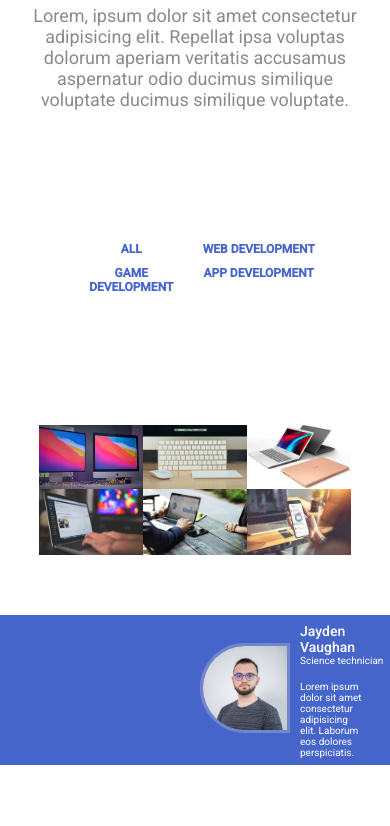
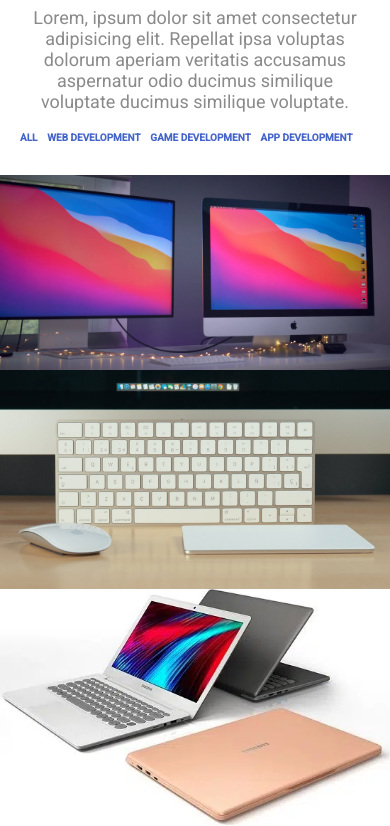
Before and after one commit to vgnFran/practice, a plain HTML site: page index.html in a window 390 px wide. Shown: the part 4000-4826 px from the top of the page. Before the commit the page ends 4765 px from the top, so only its background shows below. Drawn offline with Linux system fonts and the light colour scheme.

Commit message:
prefinishMobile

```diff
--- a/styles.css
+++ b/styles.css
@@ -3,6 +3,9 @@
     margin:0;
     padding: 0;
     box-sizing: border-box;
+
+
+
 }
 /*----------HEAD-----------*/
 header{
@@ -16,16 +19,11 @@ header{
 #iconMenu{
     display: none;
 }
-@media (max-width:767px){
-
-
-}
 .navbar{
     display: flex;
     padding: 10px;
     align-items: center;
     font-family: 'Roboto', sans-serif;
-
 }
 .navbar h2{
     margin-right: auto;
@@ -38,7 +36,6 @@ header{
 nav{
     margin-right: 150px;
 }
-
 .navbar a{
     padding: 8px;
     text-decoration: none;
@@ -84,7 +81,6 @@ nav{
     font-size: 40px;
     color: white;
 }
-
 .head p{
     font-family: 'Roboto', sans-serif;
     text-align: center;
@@ -401,6 +397,7 @@ nav{
     padding-bottom: 0px;
     height: 200px;
     font-family: 'Roboto', sans-serif;
+
 }
 #portf h2{
     font-size:22px;
@@ -426,29 +423,30 @@ nav{
         @media (max-width:767px) {
             #portf{
             width: 100%;
-        height: 500px;
+            justify-content: center;
+            margin-top: 10px;
+            margin-bottom: 40px;
+
         }
         #portf h2{
             font-size: 30px;
         }
         #portf p{
             font-size: 18px;
+            padding-bottom: 20px;
         }
         #portf #portfAS {
-        display: grid;
-        grid-template-columns: repeat(2,1fr);
-        gap: 10px;
+            width: 95%;
+            margin: 0;
+            padding: 0;
         }
         #portfAS p{
-        font-size: 12px;
+            font-size: 10px;
+            padding: 0%;
+            margin:0%;
+            display: flex;
+            justify-content: space-between;
         }
-
-
-}
-
-
-
-
 .portfImgs{
    display: grid;
    grid-template-columns: repeat(3,1fr);
@@ -457,14 +455,17 @@ nav{
    grid-gap: 0px;
    margin-bottom: 60px;
 }
-
-
-
 .portfImgs img{
     width: 100%;
     height: 100%;
     object-fit: fill;
     background-repeat: no-repeat;
+}
+        @media (max-width:767px){
+            .portfImgs{
+                grid-template-columns: repeat(1,1fr);
+                width: 100%;
+                margin-bottom: 0px;
         }
 /*------------FOOTER-------------*/
 footer{
@@ -501,3 +502,10 @@ footer #footP{
 .space{
     margin-bottom: 15px;
 }
+@media(max-width:767px){
+    footer{
+        padding-left: 20%;
+        padding-top: 0;
+
+    }
+}
```
Also changed, not shown: index.html (+1 -1 lines). Lines whose indentation alone changed are shown as unchanged.
